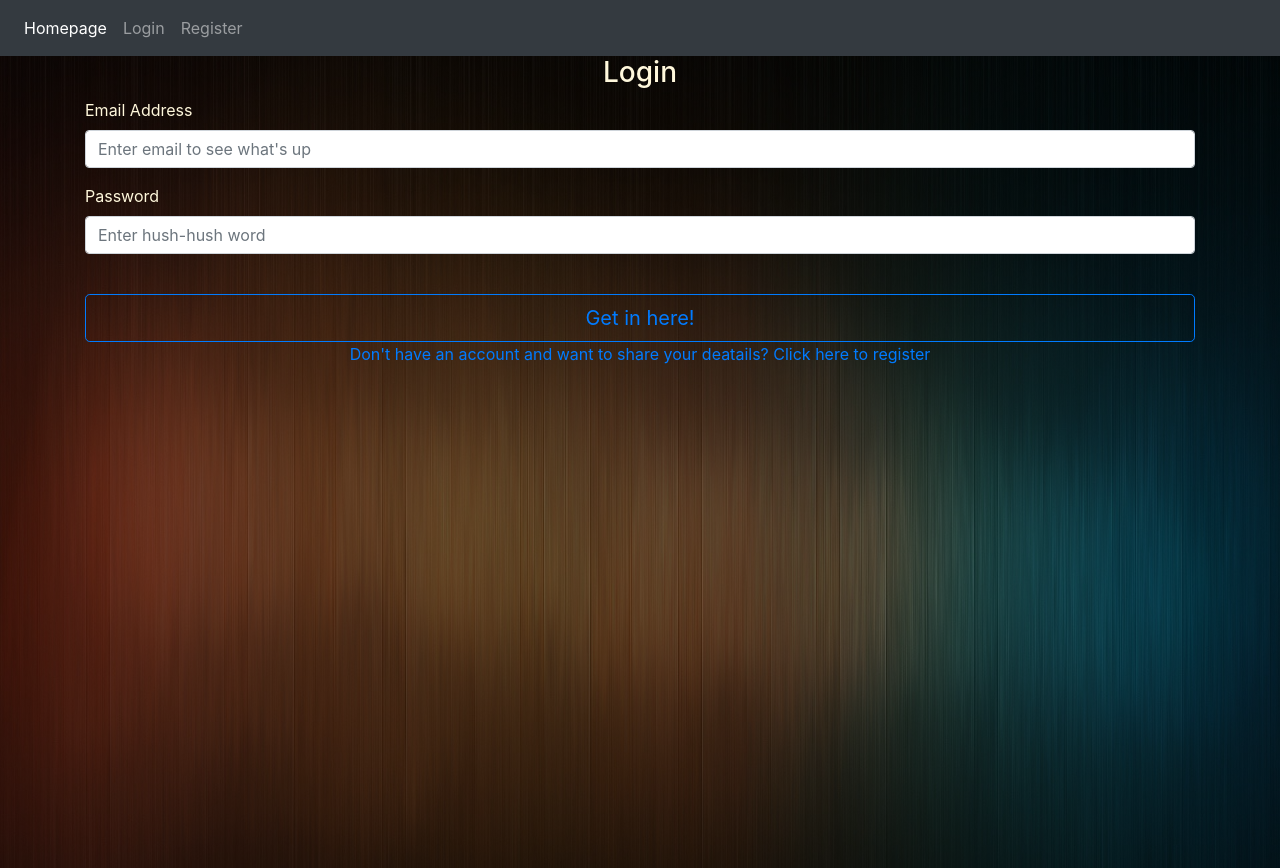
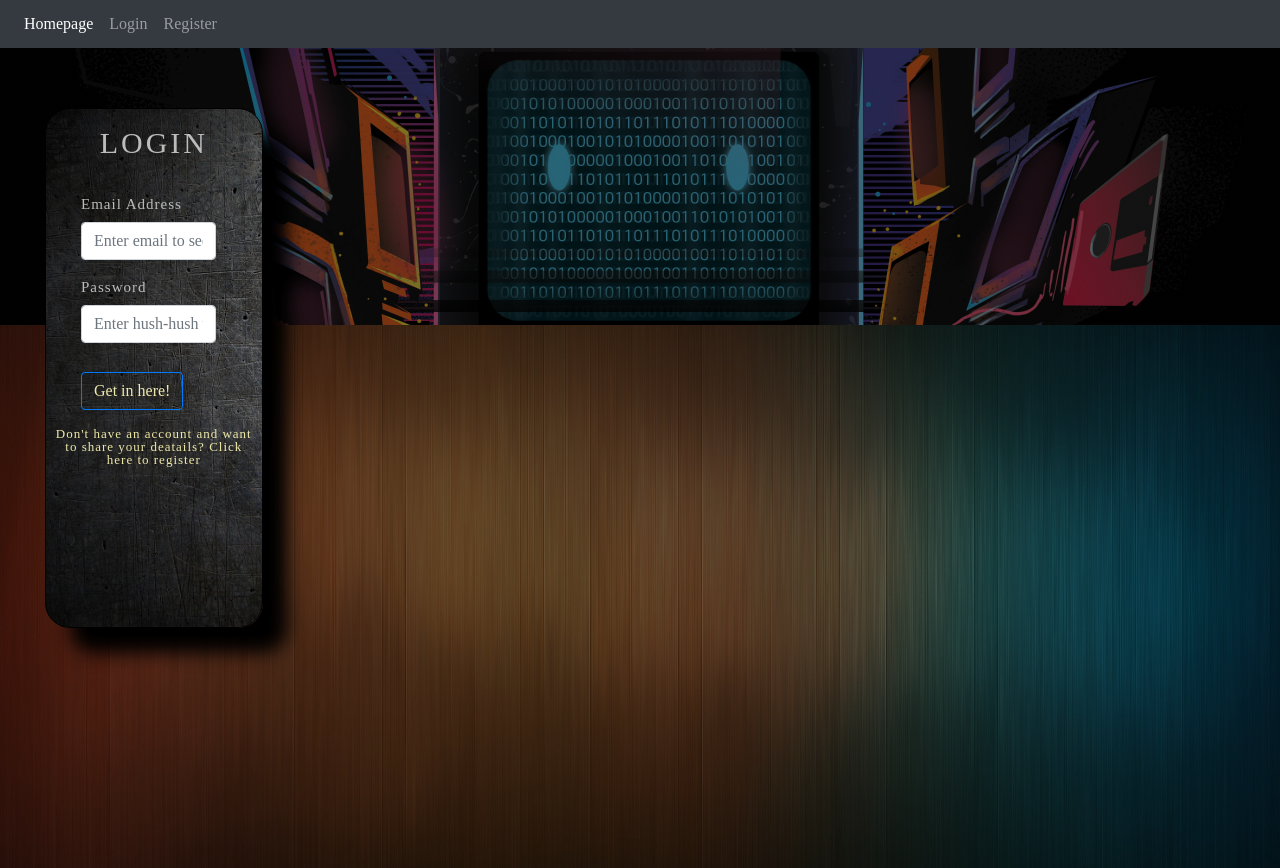
Before and after one commit to Peter-Lauf/webapp_project1, a Flask app: page /login in a window 1280 px wide. Shown: the top 868 px of the page. Run offline with Flask 2, Linux system fonts and the light colour scheme; some libraries are stand-ins or nearby versions; some web fonts are replaced.

Commit message:
expanding login styles

```diff
--- a/website/static/stylesheets/styles.css
+++ b/website/static/stylesheets/styles.css
@@ -1,3 +1,5 @@
+
+
 body {
     background-image: linear-gradient(rgba(0, 0, 0, 0.5), rgba(0, 0, 0, 0.5)),
      url('../stylesheets/images/background3.jpg');
@@ -7,6 +9,134 @@ body {
     height: 1152px;
 }
 
+.title {
+    font-size: 20px;
+    text-transform: uppercase;
+    font-family: 'Gambetta', serif;
+    letter-spacing: 3px;
+    transition: 700ms ease;
+    font-variation-settings: "wght" 311;
+    margin-bottom: 0.8rem;
+    color: PaleGoldenRod;
+    outline: none;
+    text-align: center;
+    padding-top: 0.5cm;
+    padding-bottom: 0.5cm;
+}
+
 .form-label {
     color: #fff8dc;
 }
+
+/* REGISTER */
+
+.registration-form {
+
+    width: 50%;
+    font-size: 15px;
+    color: PaleGoldenRod;
+    font-family: 'Gambetta', serif;
+    letter-spacing: 1px;
+    outline: none;
+    text-align: center;
+
+}
+
+/* LOGIN */
+.title{
+    font-size: 30px;
+    color: #BCBCBC;
+}
+
+#email {
+    width: 75%;
+    align-items: center;
+}
+
+#password {
+    width: 75%;
+    align-items: center;
+}
+
+
+
+#login-form {
+    position: absolute;
+    background-image: url('../stylesheets/images/form-bg.jpg');
+    background-image: no-repeat;
+    background-size: cover;
+    background-position: fixed;
+    background-image: flip(-180deg);
+    background-repeat: no-repeat;
+    width: 35%;
+    margin-left: 45px;
+    margin-right: 30px;
+    margin-top: 60px;
+    border-radius: 2%;
+    -moz-box-shadow: 25px 25px 18px black;
+    -webkit-box-shadow: 25px 25px 18px black;
+    box-shadow: 25px 25px 18px black;
+    -moz-border-radius:25px;
+    -webkit-border-radius:25px;
+    border-radius:25px;
+    border: black 1px solid;
+    width: 17%;
+    height: 65%;
+    font-size: 13px;
+
+
+
+}
+
+.form-label {
+    font-size: 15px;
+    color: #BCBCBC;
+    font-family: 'Gambetta', serif;
+    letter-spacing: 1px;
+    outline: none;
+    text-align: left;
+    padding-bottom: 10px;
+}
+
+.form-group {
+    margin-left: 35px;
+    margin-top: 20px;
+}
+
+.hero {
+    width: 100%;
+    height: 277px;
+    background-image: linear-gradient(rgba(0, 0, 0, 0.5), rgba(0, 0, 0, 0.5)),
+     url('../stylesheets/images/container-bg.jpg');
+     background-image: no-repeat;
+    background-size: cover;
+    background-position: fixed;
+
+}
+
+
+#dont-have-account {
+    font-size: 13px;
+    font-family: 'Gambetta', serif;
+    letter-spacing: 1px;
+    transition: 700ms ease;
+    font-variation-settings: "wght" 311;
+    margin-bottom: 0.8rem;
+    color: PaleGoldenRod;
+    outline: none;
+    text-align: center;
+    padding: 0.2cm;
+}
+
+#dont-have-account:hover {
+    font-variation-settings: "wght" 582;
+    letter-spacing: 1px;
+  }
+
+/* HOMEPAGE */
+
+.cv {
+
+    width:auto;
+    height:auto;
+}
--- a/website/templates/base.html
+++ b/website/templates/base.html
@@ -17,6 +17,16 @@
       rel="stylesheet"
       href="https://stackpath.bootstrapcdn.com/font-awesome/4.7.0/css/font-awesome.min.css"
       crossorigin="anonymous"
+    />
+    <link rel="stylesheet" href="https://api.fontshare.com/css?f[]=gambetta@2,2&display=swap"
+    />
+    <link rel="stylesheet" href="https://cdnjs.cloudflare.com/ajax/libs/meyer-reset/2.0/reset.min.css"
+    />
+    <link rel="stylesheet" href="{{ url_for('static', filename='/stylesheets/gambetta.css') }}"
+    />
+    <link rel="stylesheet" href="{{ url_for('static', filename='/stylesheets/gambetta2.css') }}"
+    />
+    <link rel="shortcut icon" href=""
     />
 
         <title>{% block title %}Homepage{% endblock %}</title>
@@ -80,7 +90,7 @@
         {% endwith %}
 
 
-        <div class="container">
+        <div>
             {% block content %}
             {% endblock %}
         </div>
--- a/website/templates/login.html
+++ b/website/templates/login.html
@@ -1,10 +1,15 @@
 {% extends "base.html" %}
 {% block title %}Login{% endblock %}
 
+
 {% block content %}
-<form method="POST">
-    <h3 style="color: #fff8dc;" align="center">Login</h3>
+<div class="hero">
+    <div>
+        <!-- <img id="image2" src="../static/stylesheets/images/peter.png"> -->
+        <form id="login-form" method="POST">
+            <h3 class="title" align="center">Login</h3>
             <div class="form-group">
+
                 <label class="form-label" for="email">Email Address</label>
                 <input type="email"
                     class="form-control"
@@ -23,8 +28,18 @@
                 />
             </div>
             <br />
-        <button type="submit" class="btn btn-outline-primary btn-lg btn-block">Get in here!</button>
-    <a href="/register"><p style="text-align:center">Don't have an account and want to share your deatails? Click here to register</a>
+            <div class="col-md-12 text-left">
+                <button
+                type="submit"
+                class="btn btn-outline-primary bt-lg"
+                style="color: PaleGoldenRod; margin-left: 20px; margin-bottom: 10px;">Get in here!</button>
+            </div>
+            <a href="/register" style="color: PaleGoldenRod;" >
+                <p id="dont-have-account"style="text-align:center">Don't have an account and want to share your deatails? Click here to register
+                </a>
+            </div>
+
     </form>
+</div>
 
 {% endblock %}
--- a/website/templates/notespage.html
+++ b/website/templates/notespage.html
@@ -3,7 +3,7 @@
 
 {% block content %}
 
-<h1 style="color: #fff8dc;" align="center">Notes</h1>
+<h1 style="color: #fff8dc;" style="text-align:center">Notes</h1>
 <ul class="list-group list-group-flush"
     id="notes">
     {% for note in user.notes %}
@@ -22,7 +22,7 @@
                 id="note"
                 class="form-control"></textarea>
     <br/>
-    <div align="center">
+    <div style="text-align:center">
         <button type="submit"
                 class="btn btn-primary">Add Note</button>
     </div>
--- a/website/templates/register.html
+++ b/website/templates/register.html
@@ -2,8 +2,8 @@
 {% block title %}Register{% endblock %}
 
 {% block content %}
-<form method="POST">
-    <h3 align="center">Register</h3>
+<form class = registration-form method="POST">
+    <h3 class="title" style="text-align:center">Register</h3>
     <div class="form-group">
         <label class="form-label" for="email">Email Address</label>
         <input type="email"
```
Also changed, not shown: website/static/stylesheets/gambetta.css (added, +26 -0 lines), website/static/stylesheets/gambetta2.css (added, +38 -0 lines), website/templates/homepage.html (+3 -12 lines), website/static/stylesheets/images/container-bg.jpg (added), website/static/stylesheets/images/form-bg.jpg (added), website/static/stylesheets/images/peter.png (added). Lines whose indentation alone changed are shown as unchanged.
